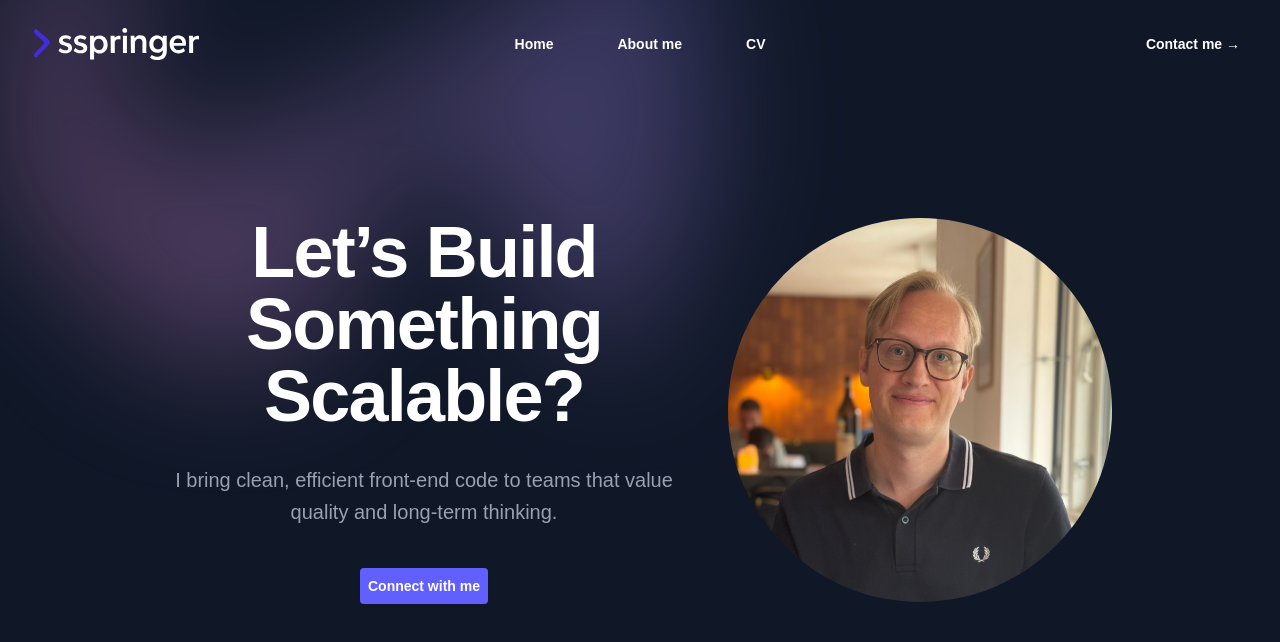
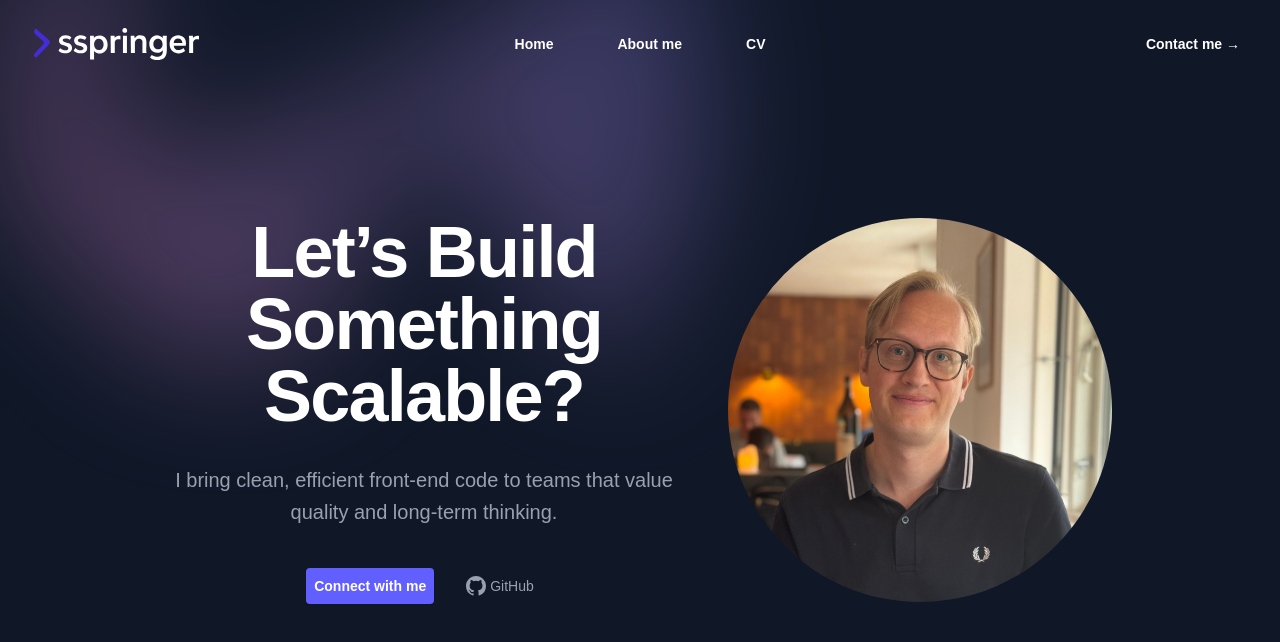
Before and after one commit to sebspringer/sebspringer, a Vue app: page / in a window 1280 px wide. Shown: the top 642 px of the page. Built offline with nearby package versions, Linux system fonts and the light colour scheme; a web font is replaced by a local one.

Commit message:
Feature: Minor fixes and tweaks

```diff
--- a/src/views/HomeView.vue
+++ b/src/views/HomeView.vue
@@ -19,6 +19,26 @@
           >
             Connect with me
           </a>
+
+          <a
+            href="https://github.com/sebspringer"
+            target="_blank"
+            class="text-sm font-medium text-gray-400 hover:text-white flex items-center gap-1"
+          >
+            <svg
+              xmlns="http://www.w3.org/2000/svg"
+              class="h-5 w-5"
+              fill="currentColor"
+              viewBox="0 0 24 24"
+            >
+              <path
+                fill-rule="evenodd"
+                d="M12 0C5.37 0 0 5.37 0 12a12 12 0 008.21 11.39c.6.11.82-.26.82-.58v-2.04c-3.34.73-4.04-1.61-4.04-1.61-.55-1.4-1.34-1.78-1.34-1.78-1.1-.75.08-.73.08-.73 1.22.09 1.86 1.25 1.86 1.25 1.08 1.85 2.82 1.32 3.51 1.01.11-.78.42-1.32.76-1.62-2.66-.3-5.46-1.33-5.46-5.93 0-1.31.47-2.38 1.24-3.22-.13-.3-.54-1.52.12-3.17 0 0 1.01-.32 3.3 1.23a11.4 11.4 0 016 0c2.28-1.55 3.3-1.23 3.3-1.23.66 1.65.25 2.87.12 3.17.77.84 1.24 1.91 1.24 3.22 0 4.61-2.8 5.63-5.47 5.93.43.37.81 1.1.81 2.22v3.29c0 .32.21.69.82.58A12 12 0 0024 12c0-6.63-5.37-12-12-12z"
+                clip-rule="evenodd"
+              />
+            </svg>
+            GitHub
+          </a>
         </div>
       </div>
       <div
```
